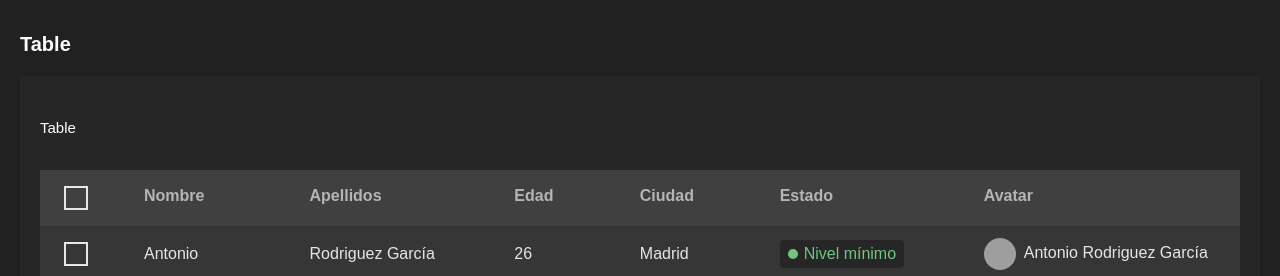
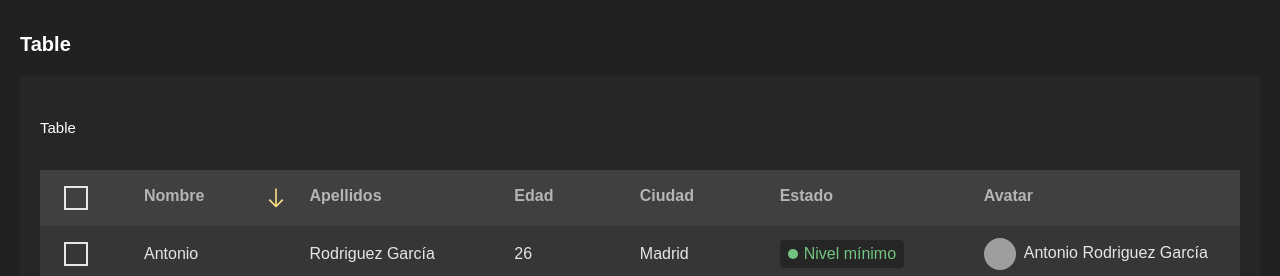
Before and after one commit to jenitto/react-components, a React (Create React App) app: page / in a window 1280 px wide. Shown: the top 276 px of the page. Built offline with nearby package versions, Linux system fonts and the light colour scheme; grey boxes are pictures that could not be loaded; a web font is replaced by a local one.

Commit message:
Table sort functionality

```diff
--- a/src/components/Table/Cells/TableCellHeader.jsx
+++ b/src/components/Table/Cells/TableCellHeader.jsx
@@ -1,22 +1,21 @@
 import React, { useState } from 'react';
 import PropTypes from 'prop-types';
 import ButtonIcon from '../../Buttons/ButtonIcon';
+import { SORT } from '../../../enums/sort';
 
-const SORT = {
-	ASC: 'asc',
-	DESC: 'desc',
-}
-
-const TableCellHeader = ({ content, sort, sortable, searchable }) => {
+const TableCellHeader = ({ content, value, sort, sortable, searchable, changeSort }) => {
 
 	const [inputValue, setInputValue] = useState('');
-	const [newSort, setSort] = useState(sort);
 	const [focus, setFocus] = useState(false);
 
 	const handleSort = () => {
-		SORT.ASC === newSort
-			? setSort(SORT.DESC)
-			: setSort(SORT.ASC)
+		let direction;
+		if (sort.active === value && sort.direction === SORT.ASC) {
+			direction = SORT.DESC;
+		} else {
+			direction = SORT.ASC;
+		}
+		changeSort({ active: value, direction: direction });
 	};
 
 	const iconDoubleArrow = () => (
@@ -51,11 +50,10 @@ const TableCellHeader = ({ content, sort, sortable, searchable }) => {
 				<path d="M4 4H20V20H4V4Z" fill="#FCDD82" />
 			</g>
 		</svg>
-
 	);
 
 	return (
-		<th className={`sftk-table__cell sftk-table-cell-header ${newSort ? 'visible' : ''} ${!sortable ? 'disabled' : ''} ${focus ? 'focus' : ''}`}>
+		<th className={`sftk-table__cell sftk-table-cell-header ${sort.active === value ? 'visible' : ''} ${!sortable ? 'disabled' : ''} ${focus ? 'focus' : ''}`}>
 			<input className="sftk-table-cell-header__input"
 				type="text"
 				required
@@ -72,9 +70,9 @@ const TableCellHeader = ({ content, sort, sortable, searchable }) => {
 				{content}
 			</span>
 			{sortable
-				? <span className={`sftk-table-cell-header-icon ${SORT.ASC === newSort ? 'sftk-table-cell-header-icon--reverse' : ''}`}>
+				? <span className={`sftk-table-cell-header-icon ${(SORT.DESC === sort.direction) ? 'sftk-table-cell-header-icon--reverse' : ''}`}>
 					<ButtonIcon
-						icon={newSort ? iconArrowDown() : iconDoubleArrow()}
+						icon={sort.active === value ? iconArrowDown() : iconDoubleArrow()}
 						onClick={handleSort} />
 				</span>
 				: null}
@@ -84,8 +82,12 @@ const TableCellHeader = ({ content, sort, sortable, searchable }) => {
 
 TableCellHeader.propTypes = {
 	content: PropTypes.any.isRequired,
-	sort: PropTypes.oneOf([SORT.ASC, SORT.DESC]),
+	sort: PropTypes.shape({
+		active: PropTypes.string,
+		direction: PropTypes.oneOf([SORT.ASC, SORT.DESC])
+	}),
 	sortable: PropTypes.bool,
+	changeSort: PropTypes.func,
 };
 
 export default TableCellHeader;
--- a/src/components/Table/Table.jsx
+++ b/src/components/Table/Table.jsx
@@ -4,8 +4,9 @@ import TableCell from './Cells/TableCell';
 import TableCellHeader from './Cells/TableCellHeader';
 import Checkbox from '../Checkboxes/Checkbox/Checkbox';
 import TableFooter from './Footer/TableFooter';
+import { SORT } from '../../enums/sort';
 
-const Table = ({ columns, data, selected, check = false, size, sizes, page, total, changeSelected, changeSelectedAll, changeSize, changePage }) => {
+const Table = ({ columns, data, selected, check = false, sort, size, sizes, page, total, changeSelected, changeSelectedAll, changeSort, changeSize, changePage }) => {
 	const handleRowClick = (item) => {
 		if (check) {
 			changeSelected(item);
@@ -32,6 +33,9 @@ const Table = ({ columns, data, selected, check = false, size, sizes, page, tota
 								<TableCellHeader
 									key={column.id}
 									content={column.label}
+									value={column.id}
+									sort={sort}
+									changeSort={changeSort}
 									sortable={column.sortable}
 									searchable={column.searchable} />
 							))}
@@ -78,12 +82,17 @@ Table.propTypes = {
 	data: PropTypes.array.isRequired,
 	selected: PropTypes.array,
 	check: PropTypes.bool,
+	sort: PropTypes.shape({
+		active: PropTypes.string,
+		direction: PropTypes.oneOf([SORT.ASC, SORT.DESC])
+	}),
 	size: PropTypes.number.isRequired,
 	sizes: PropTypes.array.isRequired,
 	page: PropTypes.number.isRequired,
 	total: PropTypes.number.isRequired,
 	changeSelected: PropTypes.func,
 	changeSelectedAll: PropTypes.func,
+	changeSort: PropTypes.func,
 	changeSize: PropTypes.func,
 	changePage: PropTypes.func,
 };
--- /dev/null
+++ b/src/enums/sort.js
@@ -0,0 +1,4 @@
+export const SORT = {
+	ASC: 'asc',
+	DESC: 'desc',
+}
--- a/src/pages/TableContainer.jsx
+++ b/src/pages/TableContainer.jsx
@@ -3,9 +3,11 @@ import Table from '../components/Table/Table';
 import { users } from '../database/users';
 import Chip from '../components/Chip/Chip';
 import TableAvatar from '../components/Table/Avatar/TableAvatar';
+import { SORT } from '../enums/sort';
 
 const TableContainer = () => {
-	const sizes = [20, 50, 100]
+	const sizes = [20, 50, 100];
+
 	const columns = [
 		{
 			label: 'Nombre',
@@ -50,6 +52,7 @@ const TableContainer = () => {
 	const [selected, setSelected] = useState([]);
 	const [page, setPage] = useState(1);
 	const [size, setSize] = useState(sizes[0]);
+	const [sort, setSort] = useState({ active: 'name', direction: SORT.ASC });
 
 	const changeSelected = (item) => {
 		if (selected.find((a) => a.id === item.id)) {
@@ -94,12 +97,14 @@ const TableContainer = () => {
 					data={data}
 					selected={selected}
 					check={true}
+					sort={sort}
 					size={size}
 					sizes={sizes}
 					page={page}
 					total={200}
 					changeSelected={changeSelected}
 					changeSelectedAll={changeSelectedAll}
+					changeSort={setSort}
 					changeSize={(e) => { setSize(e); setPage(1) }}
 					changePage={(e) => setPage(e)}>
 				</Table>
```
